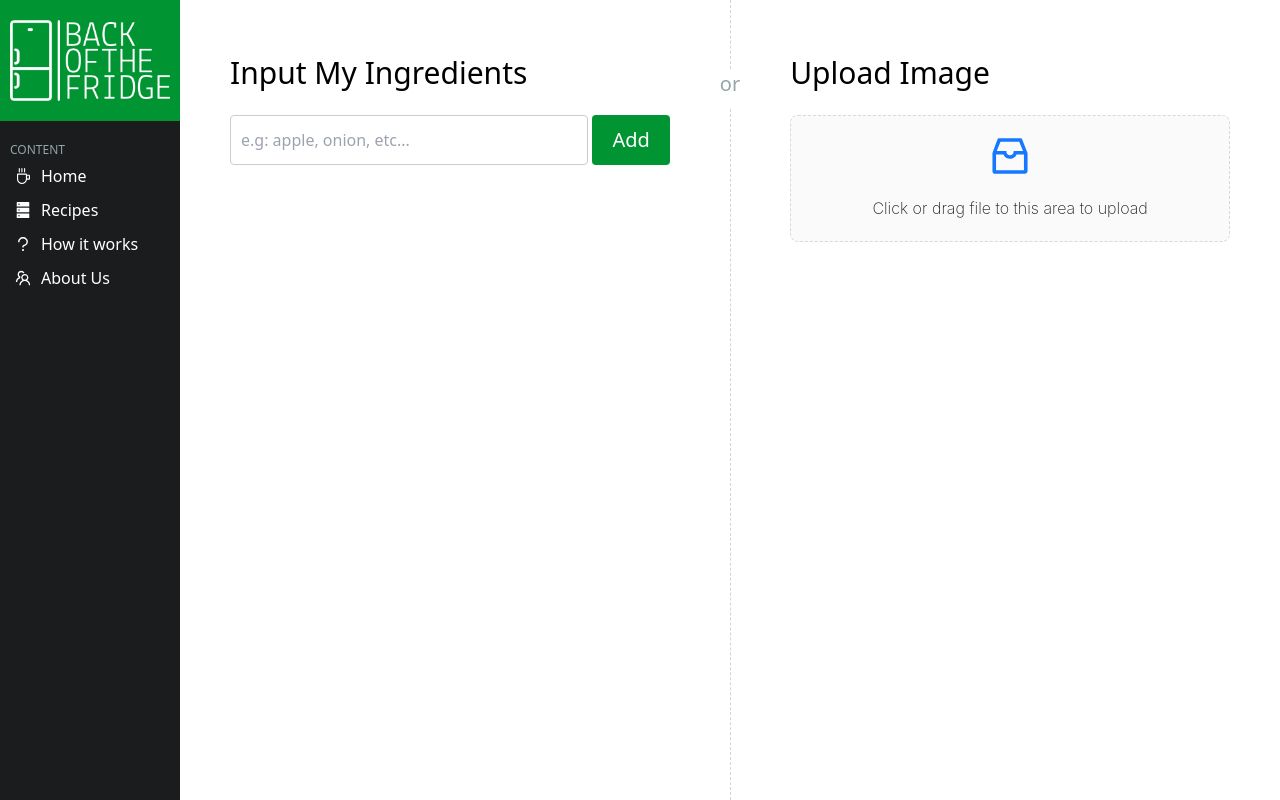
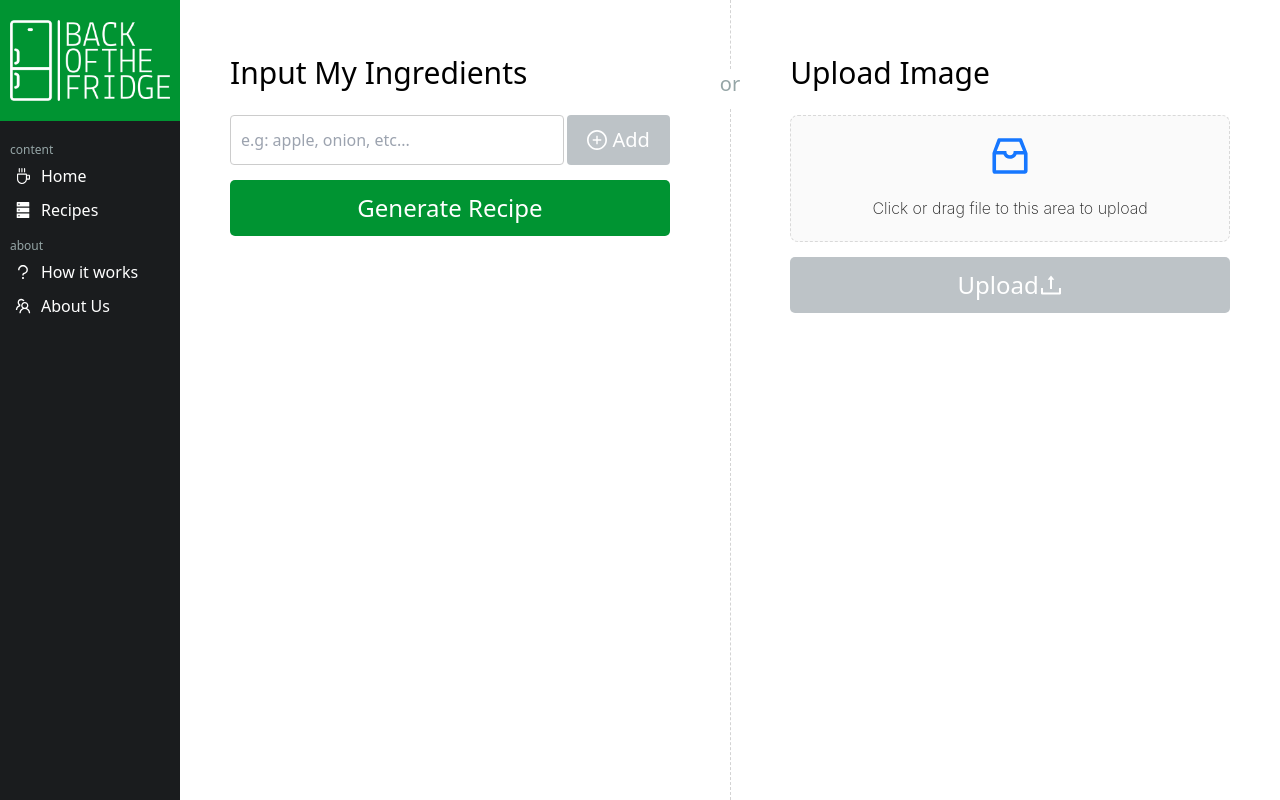
Before and after one commit to diegodofe/back-of-the-fridge, a Next.js app: page / in a window 1280 px wide. Built offline with nearby package versions, Linux system fonts and the light colour scheme.

Commit message:
Generate recepie button but no functionallity (#6)

```diff
--- a/src/components/ImageUploaderMenu.tsx
+++ b/src/components/ImageUploaderMenu.tsx
@@ -1,5 +1,5 @@
 import React from "react";
-import {InboxOutlined} from "@ant-design/icons";
+import {InboxOutlined, UploadOutlined} from "@ant-design/icons";
 import type {UploadProps} from "antd";
 import {message, Upload} from "antd";
 
@@ -37,6 +37,9 @@ export function ImageUploaderMenu() {
           Click or drag file to this area to upload
         </p>
       </Dragger>
+      <button className='upload-button'>
+        Upload <UploadOutlined />
+      </button>
     </div>
   );
 }
--- a/src/components/IngredientsList/IngredientsList.tsx
+++ b/src/components/IngredientsList/IngredientsList.tsx
@@ -1,11 +1,15 @@
 import React from 'react';
 import Ingredient from './Ingreditent';
 import {Button, Space} from 'antd';
+import {useAutoAnimate} from '@formkit/auto-animate/react';
+import {PlusCircleOutlined} from '@ant-design/icons';
 
 function IngredientsList() {
 
   const [ingredients, setIngredients] = React.useState<string[]>([]);
   const [newIngredient, setNewIngredient] = React.useState<string>('');
+  const [loading, setIsLoading] = React.useState<boolean>(false);
+  const [ref] = useAutoAnimate<HTMLElement>();
 
   const handleDeleteIngredient = (index: number) => {
     const newIngredients = [...ingredients];
@@ -24,8 +28,18 @@ function IngredientsList() {
     e.preventDefault();
   };
 
+  const handleGenerateRecipe = () => {
+    console.log('generate recipe');
+    setIsLoading(true);
+    setTimeout(() => {
+      setIsLoading(false);
+      console.log('done');
+    }, 2000);
+  };
+
   return (
-    <div className='ingredients-page'>
+    <React.Fragment>
+      <div ref={ref} className='ingredients-page'>
         <h2 className='ingredients-page__title'>Input My Ingredients</h2>
         {ingredients.map((ingredient, index) => (
           <Ingredient
@@ -36,6 +50,7 @@ function IngredientsList() {
             handleDeleteIngredient={handleDeleteIngredient}
           />
         ))}
+
         <form
           className='add-ingredient-form'
           onSubmit={handleAddIngredientForm}
@@ -57,10 +72,16 @@ function IngredientsList() {
             onClick={handleAddIngredient}
             value={newIngredient}
           >
+            <PlusCircleOutlined />
+            <div style={{width: '5px'}} />
             Add
           </button>
         </form>
-    </div >
+        <button className='generate-button' onClick={handleGenerateRecipe}>
+          Generate Recipe
+        </button>
+      </div>
+    </React.Fragment>
   );
 }
 
--- a/src/components/IngredientsList/Ingreditent.tsx
+++ b/src/components/IngredientsList/Ingreditent.tsx
@@ -1,4 +1,5 @@
 import {DeleteFilled} from '@ant-design/icons';
+import {useAutoAnimate} from '@formkit/auto-animate/react';
 import React from 'react';
 
 interface IngredientProps {
@@ -10,6 +11,7 @@ interface IngredientProps {
 function Ingredient({index, ingredient, handleDeleteIngredient}: IngredientProps) {
 
   const [mouseIsIn, setMouseIsIn] = React.useState<boolean>(false);
+  const [ref] = useAutoAnimate<HTMLElement>();
 
   const handleMouseEnter = () => {
     setMouseIsIn(true);
@@ -20,7 +22,7 @@ function Ingredient({index, ingredient, handleDeleteIngredient}: IngredientProps
   };
 
   return (
-    <div className='ingredient-item' onMouseEnter={handleMouseEnter} onMouseLeave={handleMouseLeave}>
+    <div ref={ref} className='ingredient-item' onMouseEnter={handleMouseEnter} onMouseLeave={handleMouseLeave}>
       <div className='ingredient-item__text'>
         {ingredient}
       </div>
--- a/src/components/Navbar.tsx
+++ b/src/components/Navbar.tsx
@@ -10,7 +10,7 @@ export const Navbar = () => {
         <img src="logo2.png" alt="logo" />
       </div>
       <div style={{height: '20px'}}></div>
-      <div className="navbar__header">CONTENT</div>
+      <div className="navbar__header">content</div>
       <Link className="navbar__item" href="/">
         <div className="navbar__item__icon">
           <CoffeeOutlined />
@@ -21,6 +21,8 @@ export const Navbar = () => {
           <DatabaseFilled />
         </div>
         Recipes</Link>
+      <div style={{height: '10px'}}></div>
+      <div className="navbar__header">about</div>
       <Link className="navbar__item" href="/recipes">
         <div className="navbar__item__icon">
           <QuestionOutlined />
@@ -31,6 +33,6 @@ export const Navbar = () => {
           <TeamOutlined />
         </div>
         About Us</Link>
-    </nav >
+    </nav>
   );
 };
--- a/src/pages/_app.tsx
+++ b/src/pages/_app.tsx
@@ -1,18 +1,22 @@
-import { type AppType } from "next/dist/shared/lib/utils";
-import type { ReactNode } from "react";
-import { Navbar } from "../components/Navbar";
+import {useAutoAnimate} from "@formkit/auto-animate/react";
+import {type AppType} from "next/dist/shared/lib/utils";
+import type {ReactNode} from "react";
+import {Navbar} from "../components/Navbar";
 import "../styles/globals.css";
 
-const Layout = ({ children }: { children: ReactNode }) => {
+const Layout = ({children}: {children: ReactNode;}) => {
+
+  const [ref] = useAutoAnimate<HTMLElement>();
+
   return (
-    <div style={{ display: "flex", minHeight: "100vh", minWidth: "100vw" }}>
+    <div style={{display: "flex", minHeight: "100vh", minWidth: "100vw"}}>
       <Navbar />
-      <main style={{ width: "100%" }}>{children}</main>
+      <main ref={ref} style={{width: "100%"}}>{children}</main>
     </div>
   );
 };
 
-const MyApp: AppType = ({ Component, pageProps }) => {
+const MyApp: AppType = ({Component, pageProps}) => {
   return (
     <Layout>
       <Component {...pageProps} />
--- a/src/styles/globals.css
+++ b/src/styles/globals.css
@@ -27,7 +27,6 @@ body {
 .navbar__header {
   font-size: 12px;
   font-weight: 200;
-  color: ;
   margin-left: 10px;
   color: #95a5a6;
 }
@@ -84,13 +83,21 @@ body {
 }
 
 .add-ingredient-form__button {
-  background-color: #009432;
+  background-color: #bdc3c7;
   color: white;
   padding: 10px 20px;
   border: none;
   border-radius: 4px;
   cursor: pointer;
   font-size: 20px;
+  display: flex;
+  align-items: center;
+  justify-content: center;
+}
+
+.add-ingredient-form__button:hover {
+  background-color: #727e86;
+  color: white;
 }
 
 .ingredient-item__header {
@@ -125,6 +132,49 @@ body {
 .trash-icon {
   color: #e74c3c;
   font-size: 25px;
+}
+
+.generate-button {
+  display: flex;
+  justify-content: space-between;
+  align-items: center;
+  margin-bottom: 10px;
+  background-color: #009432;
+  color: white;
+  font-size: 24px;
+  font-weight: 400;
+  border-radius: 5px;
+  width: 100%;
+  margin-top: 15px;
+  justify-content: center;
+  align-items: center;
+  padding: 10px;
+}
+
+.upload-button {
+  display: flex;
+  justify-content: space-between;
+  align-items: center;
+  margin-bottom: 10px;
+  background-color: #bdc3c7;
+  color: white;
+  font-size: 24px;
+  font-weight: 400;
+  border-radius: 5px;
+  width: 100%;
+  margin-top: 15px;
+  justify-content: center;
+  align-items: center;
+  padding: 10px;
+}
+
+.upload-button:hover {
+  background-color: #727e86;
+}
+
+
+.generate-button:hover {
+  background-color: #006823;
 }
 
 .image-uploader {
```
Lines whose indentation alone changed are shown as unchanged.
